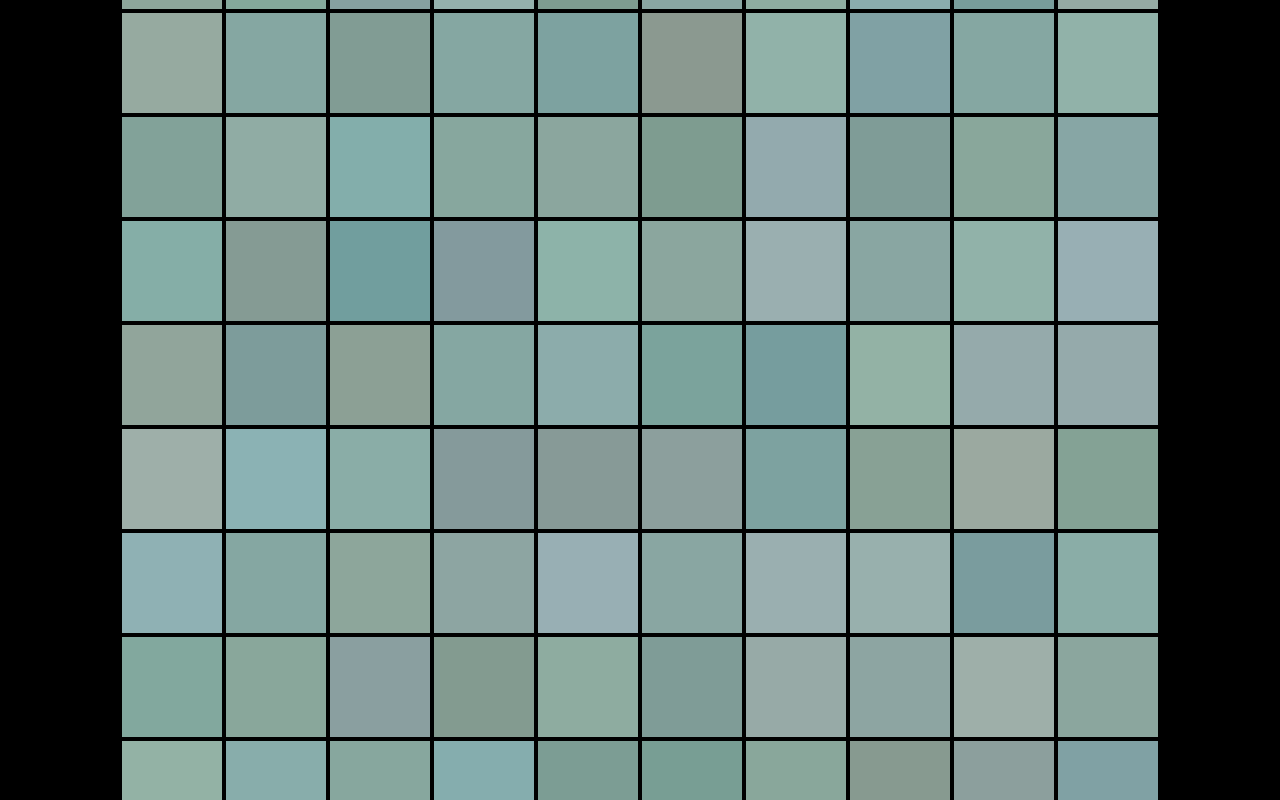
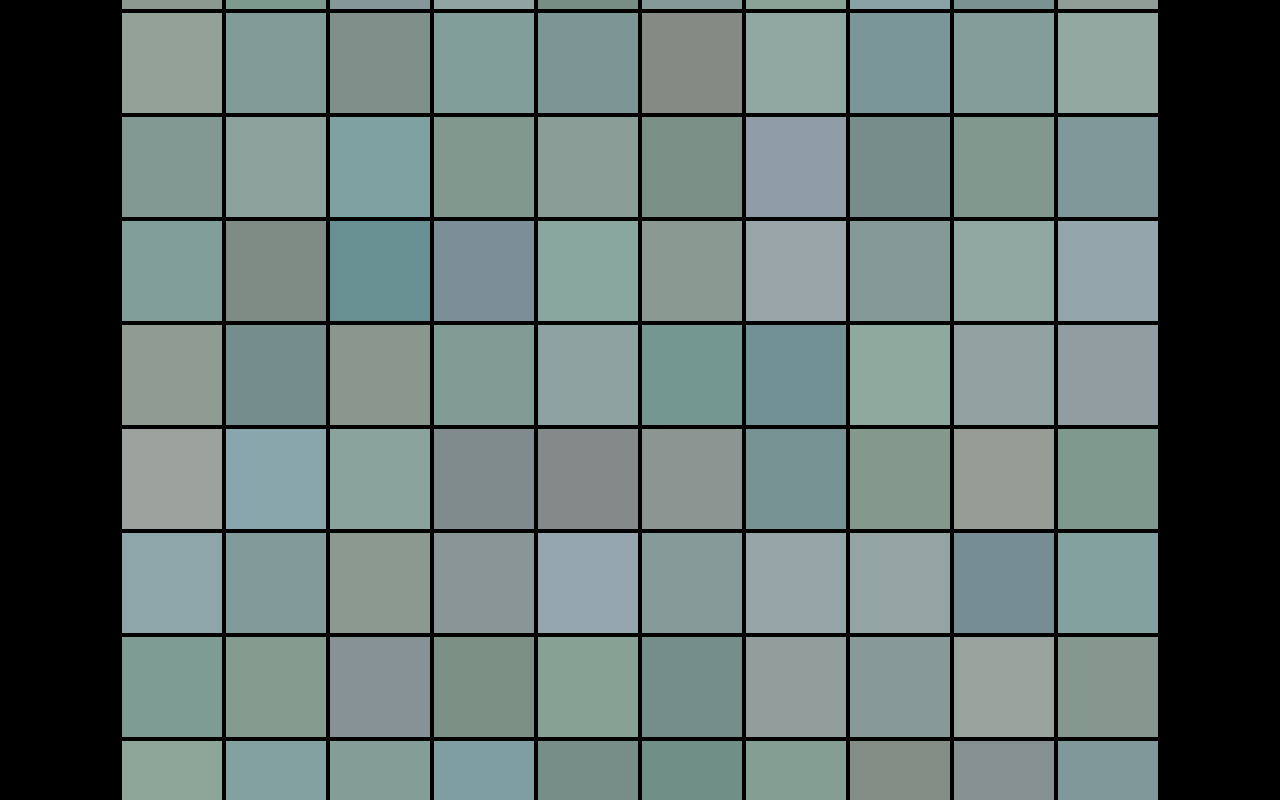
Before and after one commit to Jackchou00/ColourMemoryGame, a plain HTML site: page index.html in a window 1280 px wide. Both pictures are taken after a click on the element 640 px from the left and 322 px from the top of the page. Shown: the top 800 px of the page. Drawn offline with Linux system fonts and the light colour scheme.

Commit message:
Update index.html

```diff
--- a/index.html
+++ b/index.html
@@ -136,9 +136,9 @@
 
             // Generate random colors
             for (let i = 1; i < difficulty; i++) { // Start from 1 to leave space for original color
-                const L = originalLab.L + [-4, -2, 0, 2, 4][Math.floor(Math.random() * 5)];
-                const a = originalLab.a + [-4, -2, 0, 2, 4][Math.floor(Math.random() * 5)];
-                const b = originalLab.b + [-4, -2, 0, 2, 4][Math.floor(Math.random() * 5)];
+                const L = originalLab.L + (Math.floor(Math.random() * 11) - 5);
+                const a = originalLab.a + (Math.floor(Math.random() * 11) - 5);
+                const b = originalLab.b + (Math.floor(Math.random() * 11) - 5);
 
                 const color = { L, a, b };
                 randomColors.push(color);
@@ -193,7 +193,7 @@
             if (colorMode === 'grayscale') {
                 originalLab = { L: Math.floor(Math.random() * 80) + 10, a: 0, b: 0 };
             } else {
-                originalLab = { L: Math.floor(Math.random() * 100), a: Math.floor(Math.random() * 200) - 100, b: Math.floor(Math.random() * 200) - 100 };
+                originalLab = { L: Math.floor(Math.random() * 80) + 10, a: Math.floor(Math.random() * 140) - 70, b: Math.floor(Math.random() * 140) - 70 };
             }
             colorBlock.style.backgroundColor = labToRgb(originalLab.L, originalLab.a, originalLab.b);
             colorBlock.style.display = 'block';
```
